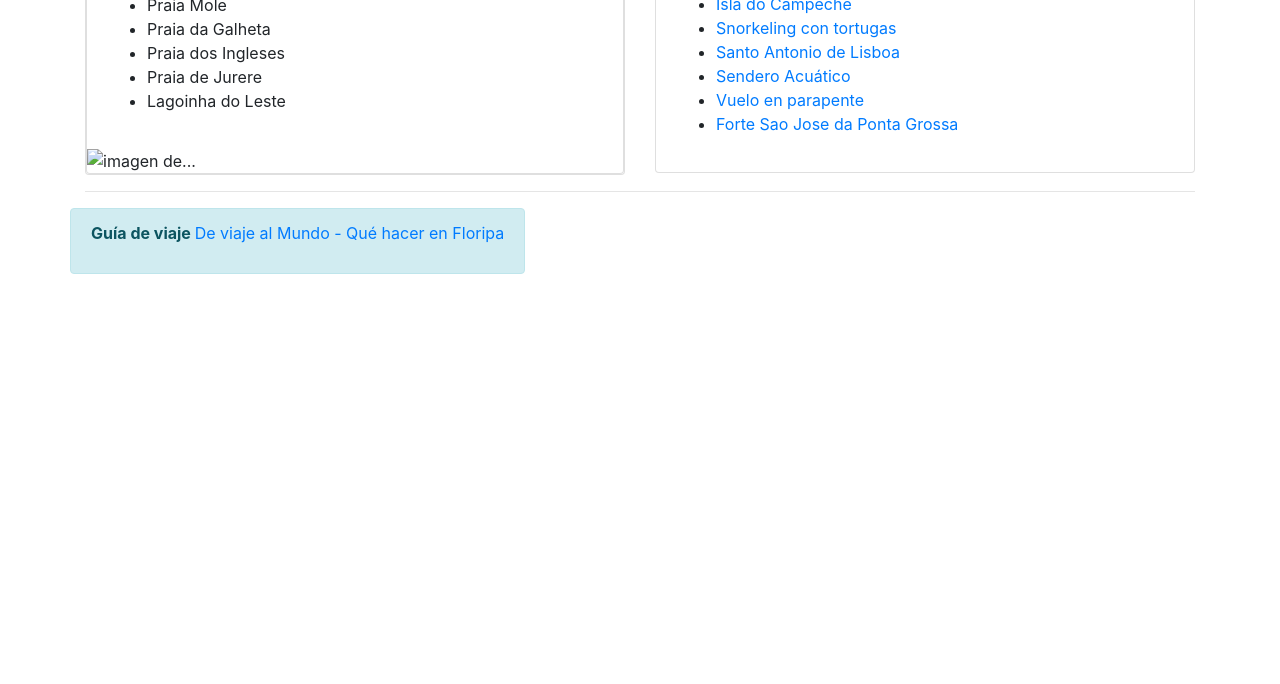
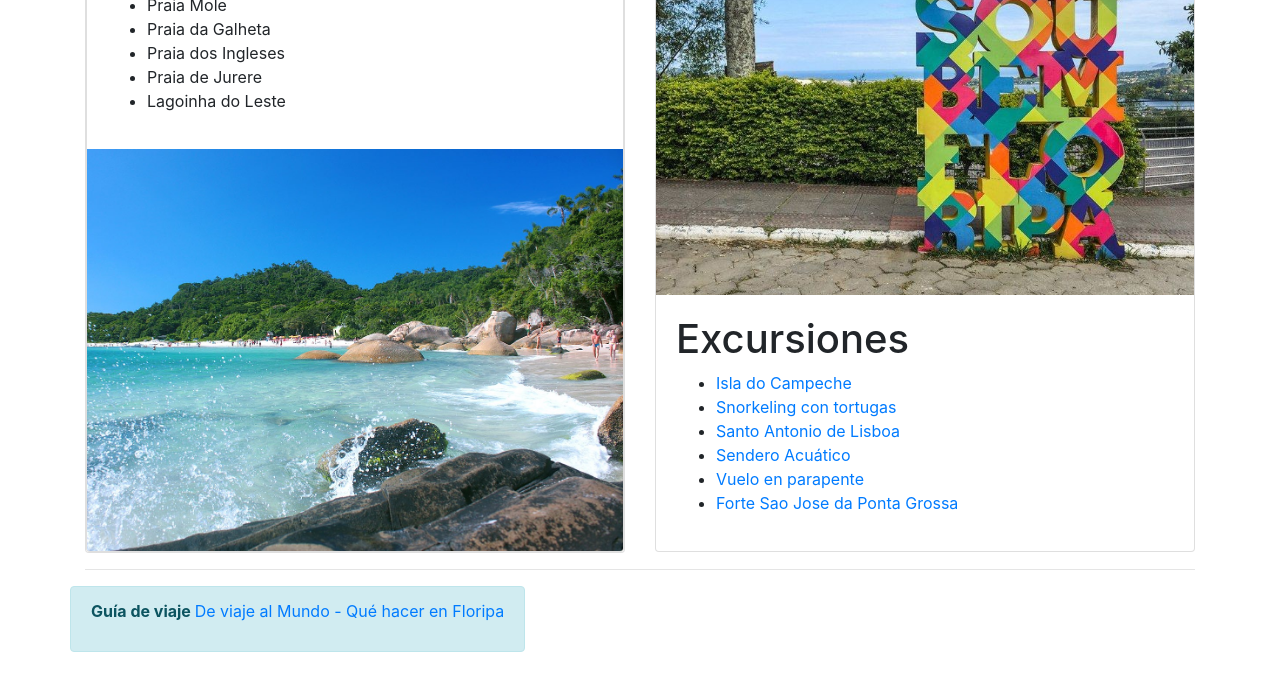
Before and after one commit to florenciaprios/florenciaprios.github, a plain HTML site: page index.html in a window 1280 px wide. Shown: the part 431-1115 px from the top of the page. Before the commit the page ends 800 px from the top, so only its background shows below. Drawn offline with nearby package versions, Linux system fonts and the light colour scheme.

Commit message:
Update index.html

```diff
--- a/index.html
+++ b/index.html
@@ -57,13 +57,13 @@
               </li>
             </ul>
           </div>
-          <img class="card-img-bottom" src="img/playa.jpg" alt="imagen de...">
+          <img class="card-img-bottom" src="playa.jpg" alt="Imagen de playa">
         </div>
       </div>
     </div>
     <div class="col">
       <div class="card">
-        <img class="card-img-top" src="img/floripa.jpg" alt="imagen de...">
+        <img class="card-img-top" src="floripa.jpg" alt="Imagen de Floripa">
         <div class="card-body">
           <h1>Excursiones</h1>
           <ul>
```
